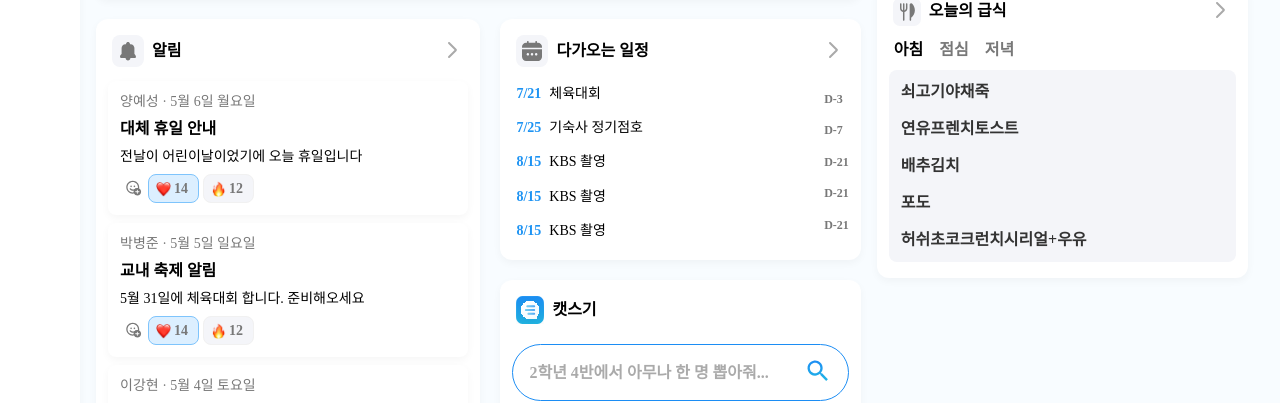
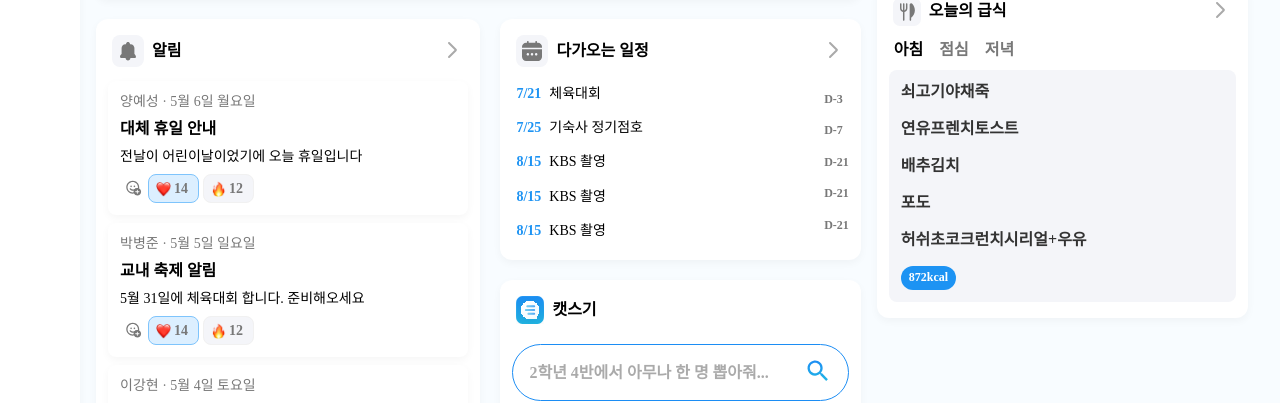
Before and after one commit to apeun-gidaechi/seugi-desktop, a React (Vite) app: page /home in a window 1280 px wide. Shown: the part 253-656 px from the top of the page. Built offline with nearby package versions, Linux system fonts and the light colour scheme; no server answers; sample sign-in values are in the browser's storage; the HTML template or start-up script is replaced by a standard one.

Commit message:
⚡ :: 칼로리 추가

```diff
--- a/src/components/Home/Meal/Meal.style.ts
+++ b/src/components/Home/Meal/Meal.style.ts
@@ -92,3 +92,19 @@ export const Menu = styled.span`
 
   ${SeugiFont.subtitle.subtitle2};
 `;
+
+export const CalorieDiv = styled.div`
+  display: flex;
+  padding: 4px 8px;
+  align-items: flex-start;
+  gap: var(--Corner-Small, 10px);
+
+  border-radius: 34px;
+  background: ${SeugiColor.Primary500};
+`
+
+export const CalorieText = styled.span`
+  color: ${SeugiColor.White};
+
+  ${SeugiFont.caption.caption1};
+ `
--- a/src/components/Home/Meal/Meal.tsx
+++ b/src/components/Home/Meal/Meal.tsx
@@ -86,7 +86,12 @@ const Meal = () => {
                     </S.Meal>
                 </S.TimeButton>
             </S.CafeteriaDiv>
-            <S.MenuList>{getMenu()}</S.MenuList>
+            <S.MenuList>
+                {getMenu()}
+                <S.CalorieDiv>
+                    <S.CalorieText>872kcal</S.CalorieText>
+                </S.CalorieDiv>
+            </S.MenuList>
         </S.DownContainer>
     )
 }
```
